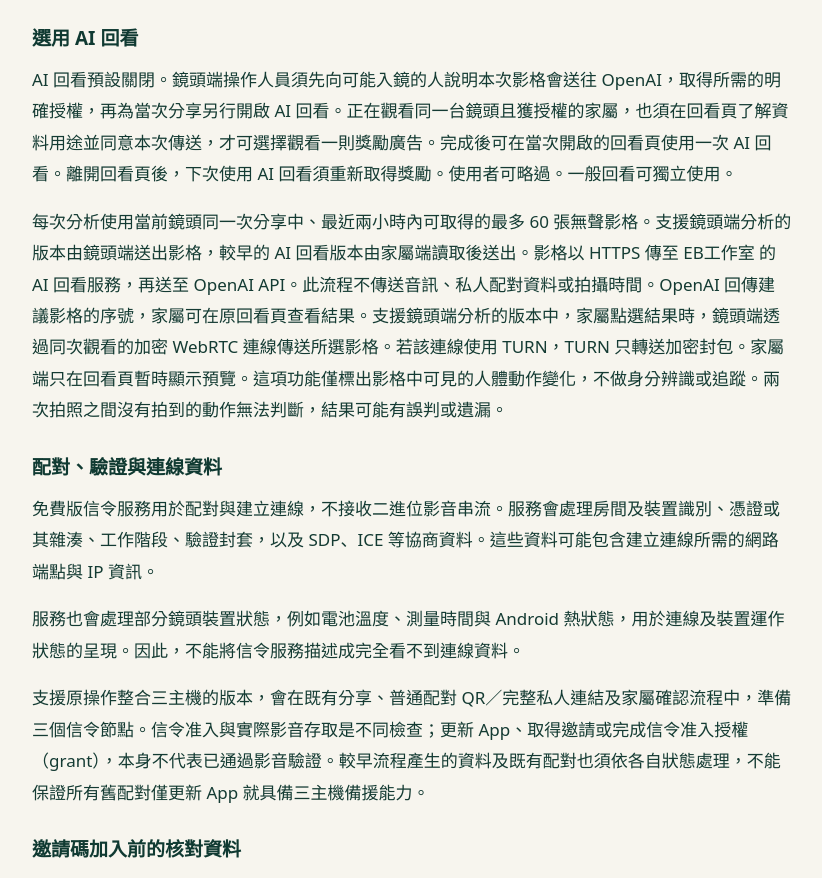
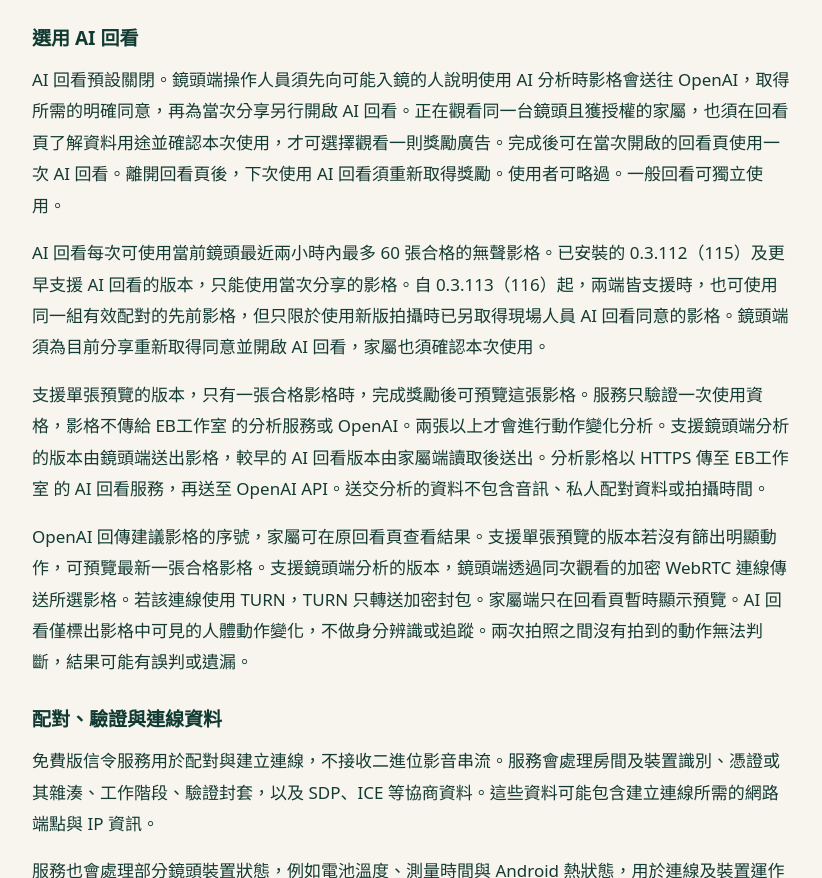
Before and after one commit to andyjjt123-stack/caremind-public-site, a plain HTML site: page free/privacy/index.html in a window 1280 px wide. Shown: the part 3819-4697 px from the top of the page, without its empty margins (328-1150 px from the left). Drawn offline with Linux system fonts and the light colour scheme.

Commit message:
Clarify single-frame preview and renewed AI replay consent

```diff
--- a/free/privacy/index.html
+++ b/free/privacy/index.html
@@ -103,8 +103,10 @@
             <p>家屬回看也預設關閉。兩端皆支援時，請先取得現場所有人的同意，並在鏡頭端手動開始分享前選擇本機回看和「允許正在觀看的家屬回看」。選擇只適用於當次分享。家屬須已配對且獲授權，並正在觀看這台鏡頭，才能查看同一次分享新增的最近兩小時無聲影格。</p>
             <p>一般家屬回看的影格和拍攝時間透過鏡頭端與家屬端的加密直連傳送。信令服務只協助建立這條連線，普通回看不會把影格送往信令服務、中繼伺服器或雲端。家屬端只在回看頁暫時顯示影格，App 不儲存副本、不提供下載或匯出。切換鏡頭、斷線或離開回看會關閉家屬端的回看。若直連無法建立，家屬仍可使用原本可用的即時觀看。</p>
             <h3>選用 AI 回看</h3>
-            <p>AI 回看預設關閉。鏡頭端操作人員須先向可能入鏡的人說明本次影格會送往 OpenAI，取得所需的明確授權，再為當次分享另行開啟 AI 回看。正在觀看同一台鏡頭且獲授權的家屬，也須在回看頁了解資料用途並同意本次傳送，才可選擇觀看一則獎勵廣告。完成後可在當次開啟的回看頁使用一次 AI 回看。離開回看頁後，下次使用 AI 回看須重新取得獎勵。使用者可略過。一般回看可獨立使用。</p>
-            <p>每次分析使用當前鏡頭同一次分享中、最近兩小時內可取得的最多 60 張無聲影格。支援鏡頭端分析的版本由鏡頭端送出影格，較早的 AI 回看版本由家屬端讀取後送出。影格以 HTTPS 傳至 EB工作室 的 AI 回看服務，再送至 OpenAI API。此流程不傳送音訊、私人配對資料或拍攝時間。OpenAI 回傳建議影格的序號，家屬可在原回看頁查看結果。支援鏡頭端分析的版本中，家屬點選結果時，鏡頭端透過同次觀看的加密 WebRTC 連線傳送所選影格。若該連線使用 TURN，TURN 只轉送加密封包。家屬端只在回看頁暫時顯示預覽。這項功能僅標出影格中可見的人體動作變化，不做身分辨識或追蹤。兩次拍照之間沒有拍到的動作無法判斷，結果可能有誤判或遺漏。</p>
+            <p>AI 回看預設關閉。鏡頭端操作人員須先向可能入鏡的人說明使用 AI 分析時影格會送往 OpenAI，取得所需的明確同意，再為當次分享另行開啟 AI 回看。正在觀看同一台鏡頭且獲授權的家屬，也須在回看頁了解資料用途並確認本次使用，才可選擇觀看一則獎勵廣告。完成後可在當次開啟的回看頁使用一次 AI 回看。離開回看頁後，下次使用 AI 回看須重新取得獎勵。使用者可略過。一般回看可獨立使用。</p>
+            <p>AI 回看每次可使用當前鏡頭最近兩小時內最多 60 張合格的無聲影格。已安裝的 0.3.112（115）及更早支援 AI 回看的版本，只能使用當次分享的影格。自 0.3.113（116）起，兩端皆支援時，也可使用同一組有效配對的先前影格，但只限於使用新版拍攝時已另取得現場人員 AI 回看同意的影格。鏡頭端須為目前分享重新取得同意並開啟 AI 回看，家屬也須確認本次使用。</p>
+            <p>支援單張預覽的版本，只有一張合格影格時，完成獎勵後可預覽這張影格。服務只驗證一次使用資格，影格不傳給 EB工作室 的分析服務或 OpenAI。兩張以上才會進行動作變化分析。支援鏡頭端分析的版本由鏡頭端送出影格，較早的 AI 回看版本由家屬端讀取後送出。分析影格以 HTTPS 傳至 EB工作室 的 AI 回看服務，再送至 OpenAI API。送交分析的資料不包含音訊、私人配對資料或拍攝時間。</p>
+            <p>OpenAI 回傳建議影格的序號，家屬可在原回看頁查看結果。支援單張預覽的版本若沒有篩出明顯動作，可預覽最新一張合格影格。支援鏡頭端分析的版本，鏡頭端透過同次觀看的加密 WebRTC 連線傳送所選影格。若該連線使用 TURN，TURN 只轉送加密封包。家屬端只在回看頁暫時顯示預覽。AI 回看僅標出影格中可見的人體動作變化，不做身分辨識或追蹤。兩次拍照之間沒有拍到的動作無法判斷，結果可能有誤判或遺漏。</p>
             <h3>配對、驗證與連線資料</h3>
             <p>免費版信令服務用於配對與建立連線，不接收二進位影音串流。服務會處理房間及裝置識別、憑證或其雜湊、工作階段、驗證封套，以及 SDP、ICE 等協商資料。這些資料可能包含建立連線所需的網路端點與 IP 資訊。</p>
             <p>服務也會處理部分鏡頭裝置狀態，例如電池溫度、測量時間與 Android 熱狀態，用於連線及裝置運作狀態的呈現。因此，不能將信令服務描述成完全看不到連線資料。</p>
```
